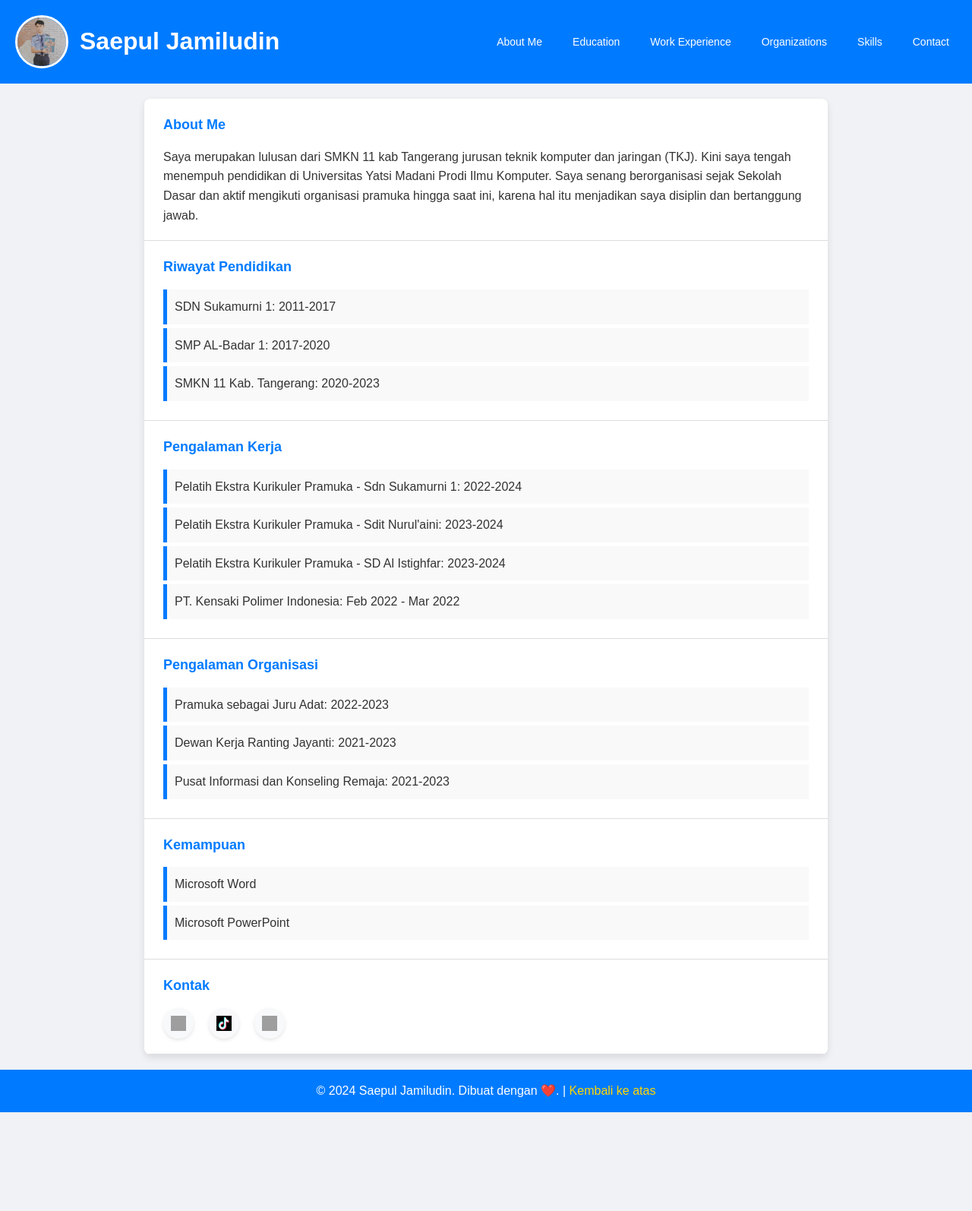
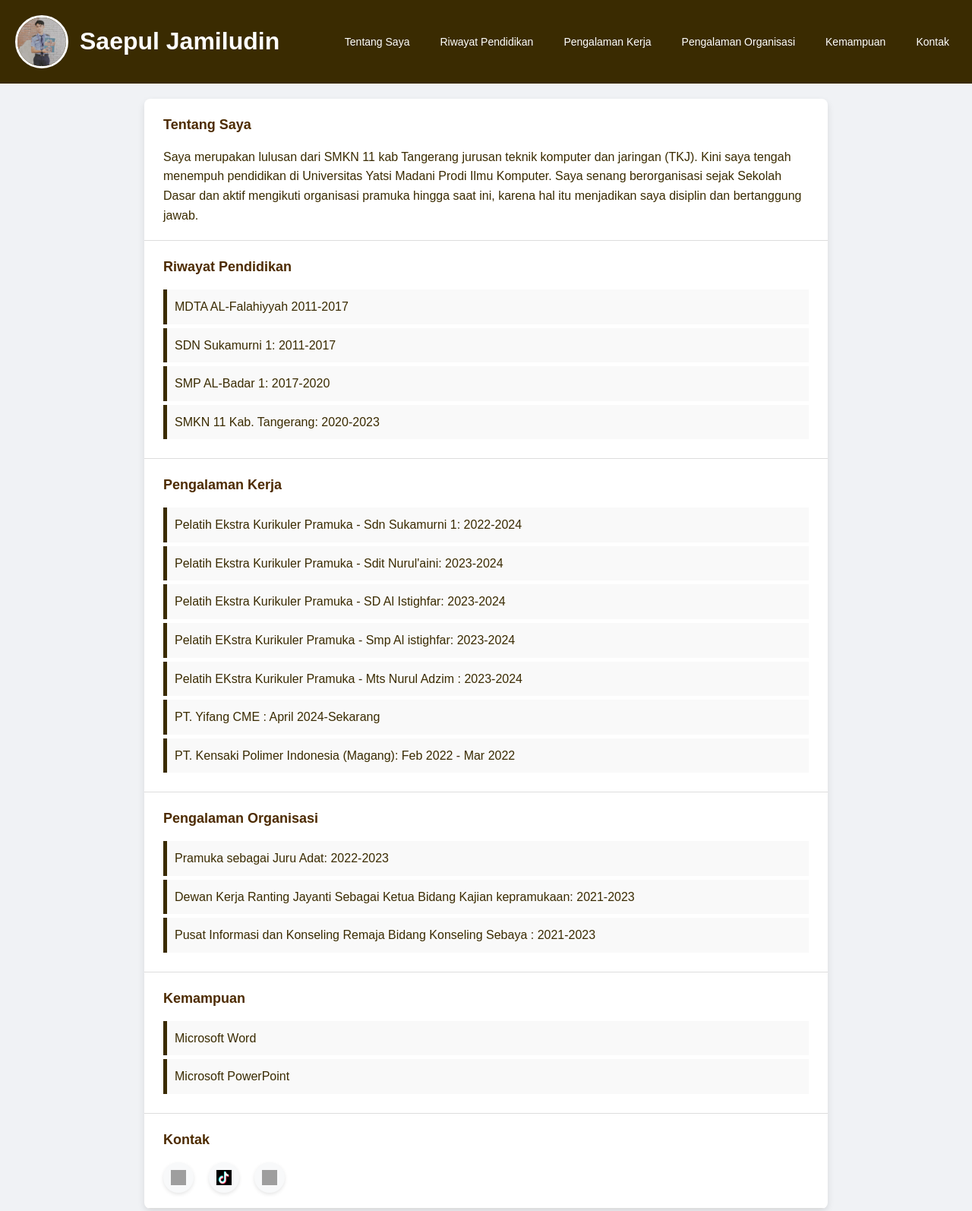
Before and after one commit to SaepulJ/portofolio, a plain HTML site: page index.html in a window 1280 px wide. Shown: the top 1594 px of the page at 76% size. Before the commit the page ends 1464 px from the top, so only its background shows below. Drawn offline with Linux system fonts and the light colour scheme; grey boxes are pictures that could not be loaded.

Commit message:
index.html

```diff
--- a/index.html
+++ b/index.html
@@ -15,12 +15,12 @@
         body {
             font-family: 'Arial', sans-serif;
             background: #f0f2f5;
-            color: #333;
+            color: #3a2b01;
             line-height: 1.6;
         }
 
         header {
-            background: #007BFF;
+            background: #3a2b01;
             color: white;
             padding: 20px 20px;
         }
@@ -61,7 +61,7 @@
 
         header .navbar nav a:hover {
             background: white;
-            color: #007BFF;
+            color: #703c00;
             transform: scale(1.1);
         }
 
@@ -83,7 +83,7 @@
         section h2 {
             margin-bottom: 15px;
             font-size: 18px;
-            color: #007BFF;
+            color: rgb(77, 43, 0);
         }
 
         ul {
@@ -95,7 +95,7 @@
             margin: 5px 0;
             padding: 10px;
             background: #f9f9f9;
-            border-left: 5px solid #007BFF;
+            border-left: 5px solid #3a2b01;
         }
 
         .contact-icons {
@@ -127,7 +127,7 @@
         }
 
         footer {
-            background: #007BFF;
+            background: #3a2b01;
             color: white;
             text-align: center;
             padding: 15px;
@@ -153,10 +153,10 @@
             "name": "Universitas Yatsi Madani",
             "address": {
               "@type": "PostalAddress",
-              "streetAddress": "Jl. Aria Santika No.40A, RT.001/RW.003, Margasari",
-              "addressLocality": "Kec. Karawaci",
+              "streetAddress": "Jl. Ki Mas Laeng No.18, Mata Gara ",
+              "addressLocality": "Kec. Tigaraksa",
               "addressRegion": "Banten",
-              "postalCode": "15114",
+              "postalCode": "15720",
               "addressCountry": "ID"
             }
           },
@@ -189,12 +189,12 @@
                 <h1>Saepul Jamiludin</h1>
             </div>
             <nav>
-                <a href="#about">About Me</a>
-                <a href="#education">Education</a>
-                <a href="#work">Work Experience</a>
-                <a href="#organization">Organizations</a>
-                <a href="#skills">Skills</a>
-                <a href="#contact">Contact</a>
+                <a href="#about">Tentang Saya</a>
+                <a href="#education">Riwayat Pendidikan</a>
+                <a href="#work">Pengalaman Kerja</a>
+                <a href="#organization">Pengalaman Organisasi</a>
+                <a href="#skills">Kemampuan</a>
+                <a href="#contact">Kontak</a>
             </nav>
         </div>
     </header>
@@ -203,7 +203,7 @@
     <div class="container">
         <!-- About Section -->
         <section id="about">
-            <h2>About Me</h2>
+            <h2>Tentang Saya</h2>
             <p>Saya merupakan lulusan dari SMKN 11 kab Tangerang jurusan teknik komputer dan jaringan (TKJ). Kini saya tengah menempuh pendidikan di Universitas Yatsi Madani Prodi Ilmu Komputer. Saya senang berorganisasi sejak Sekolah Dasar dan aktif mengikuti organisasi pramuka hingga saat ini, karena hal itu menjadikan saya disiplin dan bertanggung jawab.</p>
         </section>
 
@@ -211,6 +211,7 @@
         <section id="education">
             <h2>Riwayat Pendidikan</h2>
             <ul>
+                <li>MDTA AL-Falahiyyah 2011-2017</li>
                 <li>SDN Sukamurni 1: 2011-2017</li>
                 <li>SMP AL-Badar 1: 2017-2020</li>
                 <li>SMKN 11 Kab. Tangerang: 2020-2023</li>
@@ -224,7 +225,10 @@
                 <li>Pelatih Ekstra Kurikuler Pramuka - Sdn Sukamurni 1: 2022-2024</li>
                 <li>Pelatih Ekstra Kurikuler Pramuka - Sdit Nurul'aini: 2023-2024</li>
                 <li>Pelatih Ekstra Kurikuler Pramuka - SD Al Istighfar: 2023-2024</li>
-                <li>PT. Kensaki Polimer Indonesia: Feb 2022 - Mar 2022</li>
+                <li>Pelatih EKstra Kurikuler Pramuka - Smp Al istighfar: 2023-2024</li>
+                <li>Pelatih EKstra Kurikuler Pramuka - Mts Nurul Adzim : 2023-2024</li>
+                <li>PT. Yifang CME : April 2024-Sekarang </li>
+                <li>PT. Kensaki Polimer Indonesia (Magang): Feb 2022 - Mar 2022</li>
             </ul>
         </section>
 
@@ -233,8 +237,8 @@
             <h2>Pengalaman Organisasi</h2>
             <ul>
                 <li>Pramuka sebagai Juru Adat: 2022-2023</li>
-                <li>Dewan Kerja Ranting Jayanti: 2021-2023</li>
-                <li>Pusat Informasi dan Konseling Remaja: 2021-2023</li>
+                <li>Dewan Kerja Ranting Jayanti Sebagai Ketua Bidang Kajian kepramukaan: 2021-2023</li>
+                <li>Pusat Informasi dan Konseling Remaja Bidang Konseling Sebaya : 2021-2023</li>
             </ul>
         </section>
 
```
